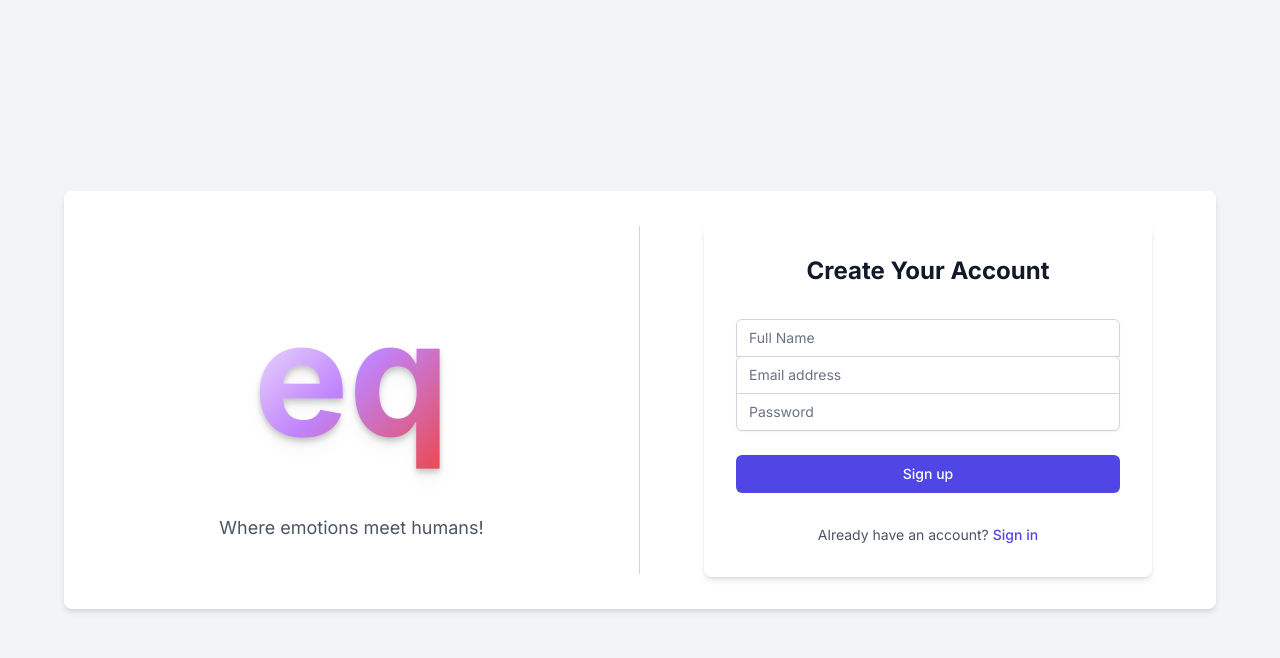
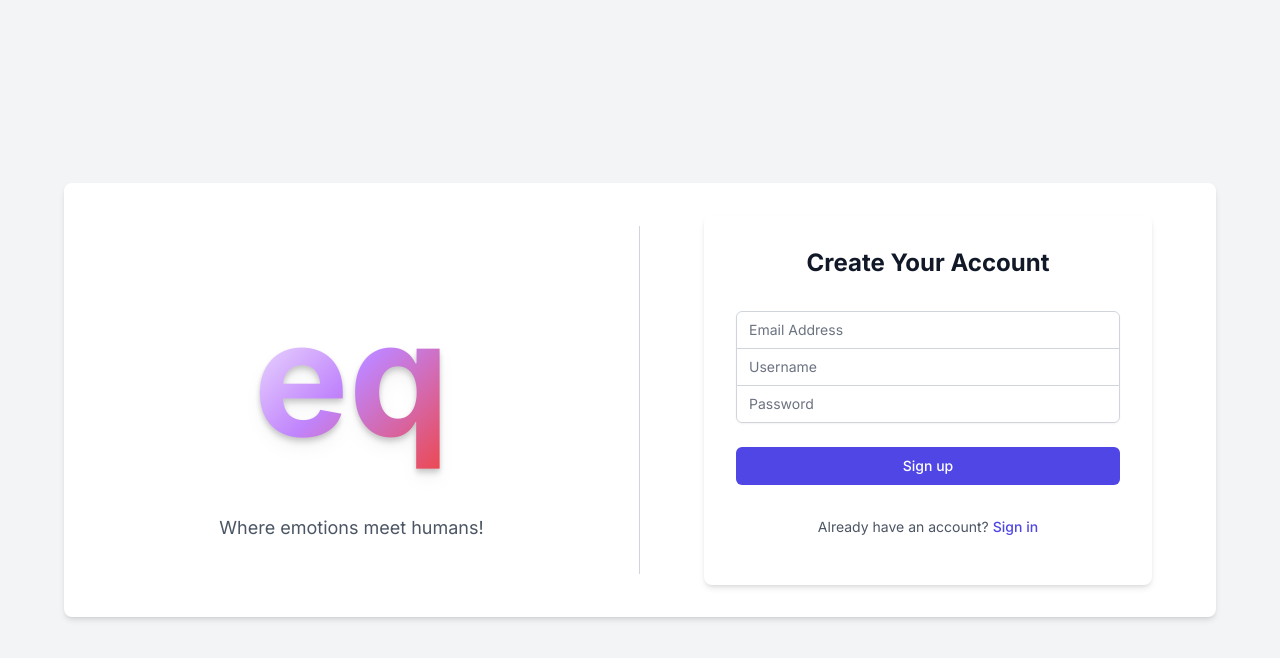
Before and after one commit to MugPand/eq, a Next.js app: page / in a window 1280 px wide. Both pictures are taken after a click on the button "Sign up". Shown: the top 658 px of the page. Built offline with nearby package versions, Linux system fonts and the light colour scheme; no server answers.

Commit message:
update login page

```diff
--- a/src/app/login/page.tsx
+++ b/src/app/login/page.tsx
@@ -3,7 +3,7 @@
 import React, { FormEvent, useState } from 'react';
 import { useRouter } from 'next/navigation';
 import { signInWithEmailAndPassword, createUserWithEmailAndPassword } from 'firebase/auth';
-import { doc, setDoc } from 'firebase/firestore';
+import { doc, setDoc, getDoc } from 'firebase/firestore';
 import { auth, firestore, setAuthPersistence } from '../../lib/firebase';
 import { useAuth } from '../../context/authContext';
 import RandomItem from '../components/RandomItem';
@@ -16,18 +16,36 @@ const Login: React.FC<LoginCardProps> = ({ setAuthenticated }) => {
   const router = useRouter();
   const { setAuthenticated: setGlobalAuthenticated } = useAuth();
   const [isLogin, setIsLogin] = useState<boolean>(true);
+  const [username, setUsername] = useState<string>('');
   const [email, setEmail] = useState<string>('');
   const [password, setPassword] = useState<string>('');
-  const [name, setName] = useState<string>('');
   const [rememberMe, setRememberMe] = useState<boolean>(false);
   const [error, setError] = useState<string>('');
+
+  const validateUsername = (username: string): boolean => {
+    const regex = /^[a-zA-Z0-9._-]{5,15}$/;
+    return regex.test(username);
+  };
 
   const handleLogin = async (e: FormEvent<HTMLFormElement>): Promise<void> => {
     e.preventDefault();
     setError('');
     try {
       await setAuthPersistence(rememberMe);
-      await signInWithEmailAndPassword(auth, email, password);
+
+      // Check if the input is an email or username
+      if (username.includes('@')) {
+        await signInWithEmailAndPassword(auth, username, password);
+      } else {
+        // Get user by username
+        const userSnapshot = await getDoc(doc(firestore, 'usernames', username));
+        if (!userSnapshot.exists()) {
+          throw new Error('Invalid username or password');
+        }
+        const userEmail = userSnapshot.data().email;
+        await signInWithEmailAndPassword(auth, userEmail, password);
+      }
+
       setGlobalAuthenticated(true);
       setAuthenticated(true);
       router.push('/feed');
@@ -40,16 +58,30 @@ const Login: React.FC<LoginCardProps> = ({ setAuthenticated }) => {
     e.preventDefault();
     setError('');
     try {
+      // Check if username is unique and valid
+      if (!validateUsername(username)) {
+        throw new Error('Username must be 5-15 characters long and can only contain letters, numbers, ".", "-", and "_".');
+      }
+      const usernameSnapshot = await getDoc(doc(firestore, 'usernames', username));
+      if (usernameSnapshot.exists()) {
+        throw new Error('Username is already taken.');
+      }
+
       const userCredential = await createUserWithEmailAndPassword(auth, email, password);
       const user = userCredential.user;
 
       // Save additional profile data to Firestore
       await setDoc(doc(firestore, 'users', user.uid), {
-        name,
+        username,
         email,
         numPosts: 0,
         numComments: 0,
         dateCreated: new Date(),
+      });
+
+      // Save the username to a separate collection for uniqueness check
+      await setDoc(doc(firestore, 'usernames', username), {
+        email,
       });
 
       await setAuthPersistence(rememberMe);
@@ -69,36 +101,36 @@ const Login: React.FC<LoginCardProps> = ({ setAuthenticated }) => {
             <span className="drop-shadow-md bg-white text-transparent bg-clip-text bg-gradient-to-br from-white via-purple-400 to-red-500">eq</span>
           </div>
           <div className="mt-4 text-lg text-gray-600">
-            {/* <p>Where emotions meet humans!</p> */}
             <RandomItem></RandomItem>
           </div>
         </div>
         <div className="w-full md:w-1/2 lg:w-1/2 xl:w-1/2 flex items-center justify-center">
-          <div className="m-8 w-full max-w-md p-8 space-y-8 bg-white rounded-lg shadow-md">
+          <div className="m-8 w-full max-w-md p-8 space-y-8 bg-white rounded-lg shadow-md" style={{ minHeight: '370px' }}>
             <h2 className="text-2xl font-bold text-center text-gray-900">
               {isLogin ? 'Login to Your Account' : 'Create Your Account'}
             </h2>
             {error && <p className="text-red-500 text-center">{error}</p>}
             <form className="mt-8 space-y-6" onSubmit={isLogin ? handleLogin : handleSignup}>
               <div className="rounded-md shadow-sm -space-y-px">
+                <div>
+                  <label htmlFor={isLogin ? "usernameOrEmail" : "email"} className="sr-only">{isLogin ? "Username or Email" : "Email Address"}</label>
+                  <input id={isLogin ? "usernameOrEmail" : "email"} name={isLogin ? "usernameOrEmail" : "email"} type={isLogin ? "text" : "email"} autoComplete={isLogin ? "username" : "email"} required
+                    className="appearance-none rounded-t-md relative block w-full px-3 py-2 border border-gray-300 placeholder-gray-500 text-gray-900 focus:outline-none focus:ring-indigo-500 focus:border-indigo-500 focus:z-10 sm:text-sm"
+                    placeholder={isLogin ? "Username or Email" : "Email Address"}
+                    value={isLogin ? username : email}
+                    onChange={(e) => isLogin ? setUsername(e.target.value) : setEmail(e.target.value)} />
+                </div>
                 {!isLogin && (
                   <div>
-                    <label htmlFor="name" className="sr-only">Full Name</label>
-                    <input id="name" name="name" type="text" autoComplete="name" required
-                      className="appearance-none rounded-none relative block w-full px-3 py-2 border border-gray-300 placeholder-gray-500 text-gray-900 rounded-t-md focus:outline-none focus:ring-indigo-500 focus:border-indigo-500 focus:z-10 sm:text-sm"
-                      placeholder="Full Name"
-                      value={name}
-                      onChange={(e) => setName(e.target.value)} />
+                    <label htmlFor="username" className="sr-only">Username</label>
+                    <input id="username" name="username" type="text" autoComplete="username" required
+                      pattern="^[a-zA-Z0-9._-]{5,15}$"
+                      className="appearance-none rounded-none relative block w-full px-3 py-2 border border-gray-300 placeholder-gray-500 text-gray-900 focus:outline-none focus:ring-indigo-500 focus:border-indigo-500 focus:z-10 sm:text-sm"
+                      placeholder="Username"
+                      value={username}
+                      onChange={(e) => setUsername(e.target.value)} />
                   </div>
                 )}
-                <div>
-                  <label htmlFor="email" className="sr-only">Email address</label>
-                  <input id="email" name="email" type="email" autoComplete="email" required
-                    className="appearance-none rounded-none relative block w-full px-3 py-2 border border-gray-300 placeholder-gray-500 text-gray-900 rounded-t-md focus:outline-none focus:ring-indigo-500 focus:border-indigo-500 focus:z-10 sm:text-sm"
-                    placeholder="Email address"
-                    value={email}
-                    onChange={(e) => setEmail(e.target.value)} />
-                </div>
                 <div>
                   <label htmlFor="password" className="sr-only">Password</label>
                   <input id="password" name="password" type="password" autoComplete="current-password" required
@@ -108,7 +140,6 @@ const Login: React.FC<LoginCardProps> = ({ setAuthenticated }) => {
                     onChange={(e) => setPassword(e.target.value)} />
                 </div>
               </div>
-
               {isLogin && (
                 <div className="flex items-center justify-between">
                   <div className="flex items-center">
```
